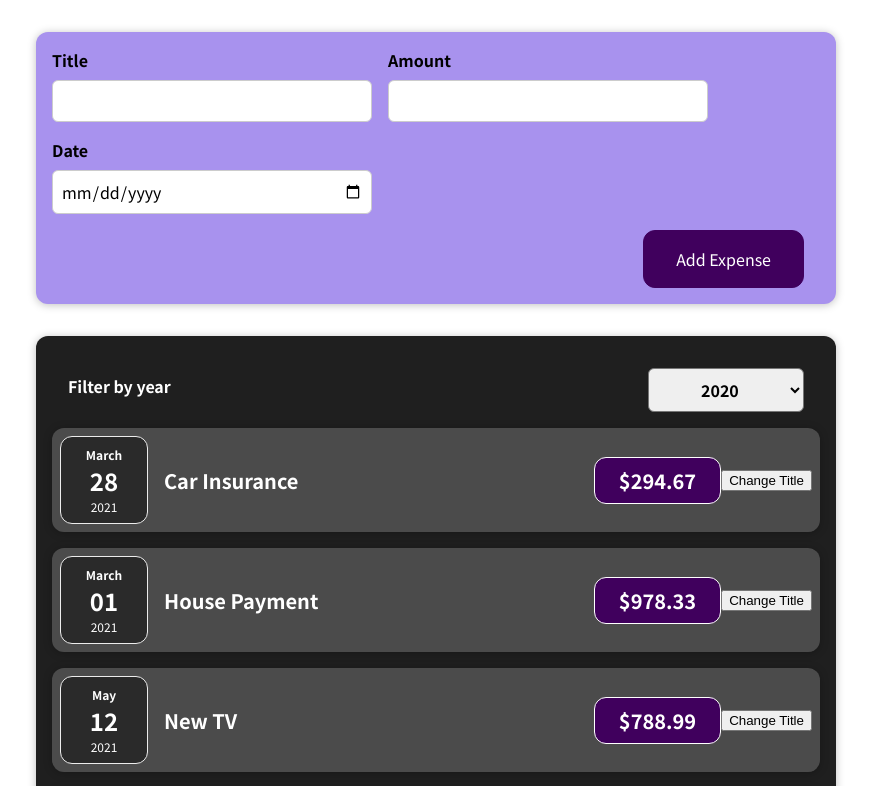
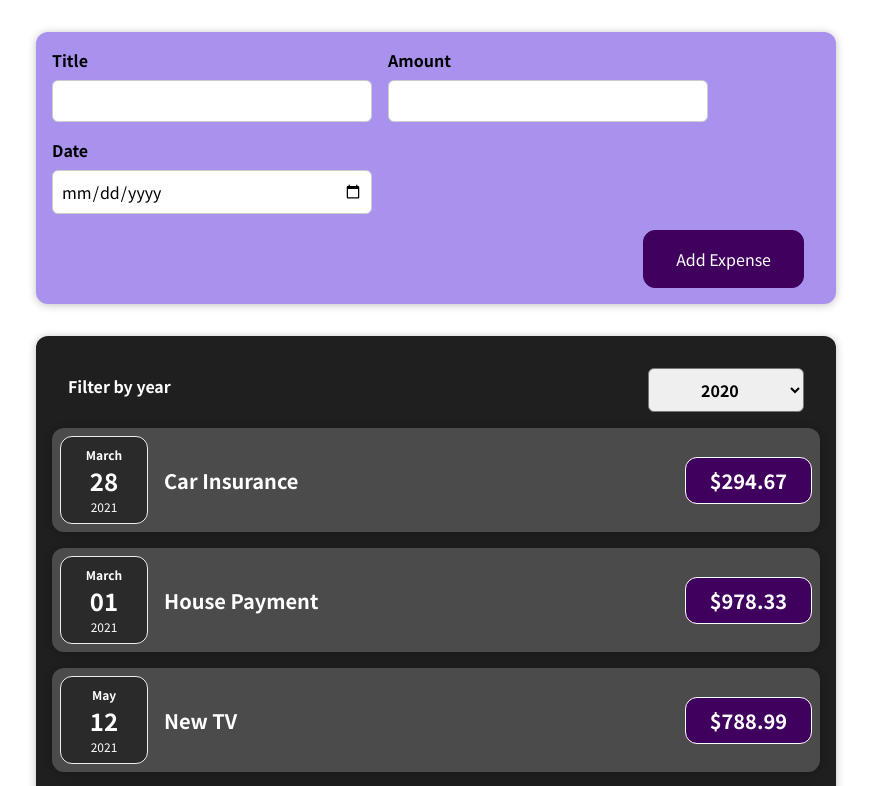
Before and after one commit to anniepuy/project-one, a React (Create React App) app: page / in a window 1280 px wide. Shown: the top 786 px of the page, without its empty margins (204-1075 px from the left). Built offline with nearby package versions, Linux system fonts and the light colour scheme.

Commit message:
created function for dyanimc expense list useState

```diff
--- a/src/App.js
+++ b/src/App.js
@@ -1,8 +1,9 @@
+import React, {useState} from 'react';
 import Expenses from './components/Expenses/Expenses';
 import NewExpense from './components/NewExpense/NewExpense';
 
-const App = () => {
-  const expenses = [
+
+const DUMMY_EXPENSES = [
   {
     id: 'e1',
     title: 'Car Insurance',
@@ -29,11 +30,21 @@ const App = () => {
   },
 ];
 
-  //function to help pass the info up from NewExpense
+const App = () => {
+  //added const using destructring to add summy expenses as current state
+  const[expenses, setExpenses] = useState(DUMMY_EXPENSES);
+
+  //changes call to setExpenses via function to use latest state snapshot
+  const addExpenseHandler = (expense) => {
+    setExpenses((prevExpenses) => {
+      return [expense, ...prevExpenses];
+    });
+  };
+  /*function to help pass the info up from NewExpense
   const addExpenseHandler = expenses => {
     console.log('In App.js');
     console.log(expenses);
-  }
+  }*/
 
   return (
     <div>
--- a/src/components/Expenses/ExpenseItem.js
+++ b/src/components/Expenses/ExpenseItem.js
@@ -1,15 +1,9 @@
-import React, { useState } from 'react';
+import React from 'react';
 import './ExpenseItem.css';
 import Card from '../UI/Card';
 import ExpenseDate from './ExpenseDate';
 
 const ExpenseItem = (props) => {
-    const [title, setTitle] = useState(props.title);
-    const clickHandler = () => {
-        setTitle('Updated');
-        console.log(title);
-    };
-
     return (
         <Card className="expense-item">
             <div>
@@ -17,13 +11,12 @@ const ExpenseItem = (props) => {
             </div>
             <div className="expense-item__description">
                 <h2>
-                    {title}
+                    {props.title}
                 </h2>
             </div>
             <div className="expense-item__price">
                 ${props.amount}
             </div>
-            <button onClick={clickHandler}>Change Title</button>
         </Card>
     );
 }
--- a/src/components/Expenses/Expenses.js
+++ b/src/components/Expenses/Expenses.js
@@ -10,7 +10,23 @@ const Expenses= (props) => {
     const filterChangeHandler = selectedYear => {
         setFilteredYear(selectedYear);
     };
+//dynamic updates based on user input
+    return (
+        <div>
+            <Card className="expenses" >
+                <ExpensesFilter selected={filteredYear} onChangeFilter={filterChangeHandler} />
+                {props.items.map((expense) => (
+                    <ExpenseItem
+                        title ={expense.title}
+                        amount={expense.amount}
+                        date={expense.date}
+                    />
+                ))}
+            </Card>
+        </div>
+    );
 
+/* hard coded example of expenses
     return (
         <div>
             <Card className="expenses" >
@@ -22,6 +38,7 @@ const Expenses= (props) => {
             </Card>
         </div>
     );
+*/
 }
 
 export default Expenses;
```
Lines whose indentation alone changed are shown as unchanged.
